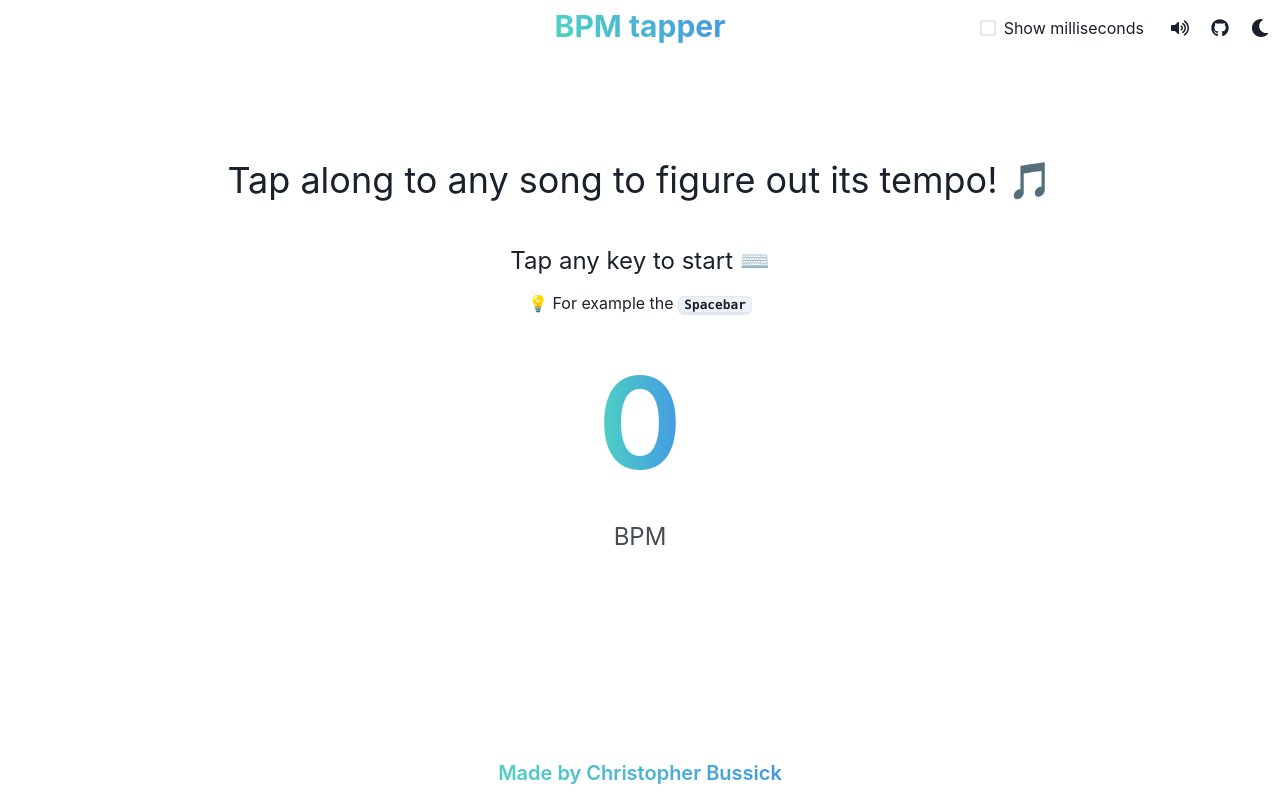
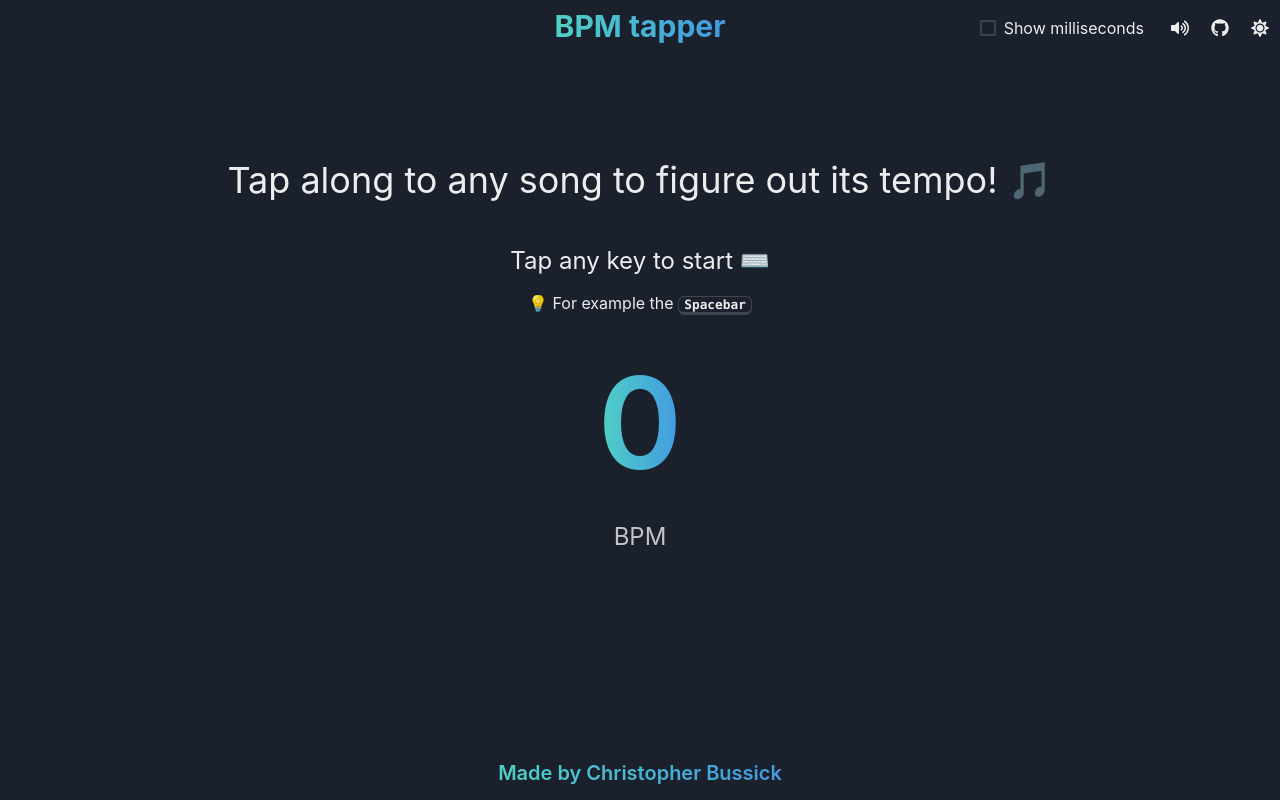
Before and after one commit to cbussick/bpm-tapper, a React (Create React App) app: page / in a window 1280 px wide. Built offline with nearby package versions, Linux system fonts and the light colour scheme.

Commit message:
Make dark mode default (#6)

```diff
--- a/src/App.tsx
+++ b/src/App.tsx
@@ -1,12 +1,23 @@
-import { Box, Container, Grid, Text } from "@chakra-ui/react";
-import React, { useState } from "react";
+import { Box, Container, Grid, Text, useColorMode } from "@chakra-ui/react";
+import React, { useEffect, useState } from "react";
 import BTBpmDisplay from "./components/BTBpmDisplay/BTBpmDisplay";
 import { BTFooter } from "./components/BTFooter/BTFooter";
 import { BTHeader } from "./components/BTHeader/BTHeader";
+import { customTheme } from "./theme/customTheme";
 
 export const App = (): JSX.Element => {
   const [showMilliseconds, setShowMilliseconds] = useState<boolean>(false);
   const [playAudio, setPlayAudio] = useState<boolean>(true);
+
+  const { setColorMode } = useColorMode();
+
+  useEffect(() => {
+    // For whatever reason, when having `initialColorMode === "dark"` it directly switches back to "light".
+    // This is a workaround, to manually set it to dark mode on the first render of the app.
+    if (customTheme.config.initialColorMode === "dark") {
+      setColorMode("dark");
+    }
+  }, [setColorMode]);
 
   return (
     <Box textAlign="center" fontSize="xl" height="100vh">
--- a/src/index.tsx
+++ b/src/index.tsx
@@ -1,12 +1,12 @@
 import { ChakraProvider, ColorModeScript } from "@chakra-ui/react";
-import * as React from "react";
+import React from "react";
 import ReactDOM from "react-dom";
 import { App } from "./App";
 import { customTheme } from "./theme/customTheme";
 
 ReactDOM.render(
   <React.StrictMode>
-    <ColorModeScript />
+    <ColorModeScript initialColorMode={customTheme.config.initialColorMode} />
     <ChakraProvider theme={customTheme}>
       <App />
     </ChakraProvider>
--- a/src/theme/customTheme.ts
+++ b/src/theme/customTheme.ts
@@ -1,6 +1,9 @@
 import { Theme, theme } from "@chakra-ui/react";
 
-// Just use the default for now
 export const customTheme: Theme = {
   ...theme,
+  config: {
+    ...theme.config,
+    initialColorMode: "dark",
+  },
 };
```
